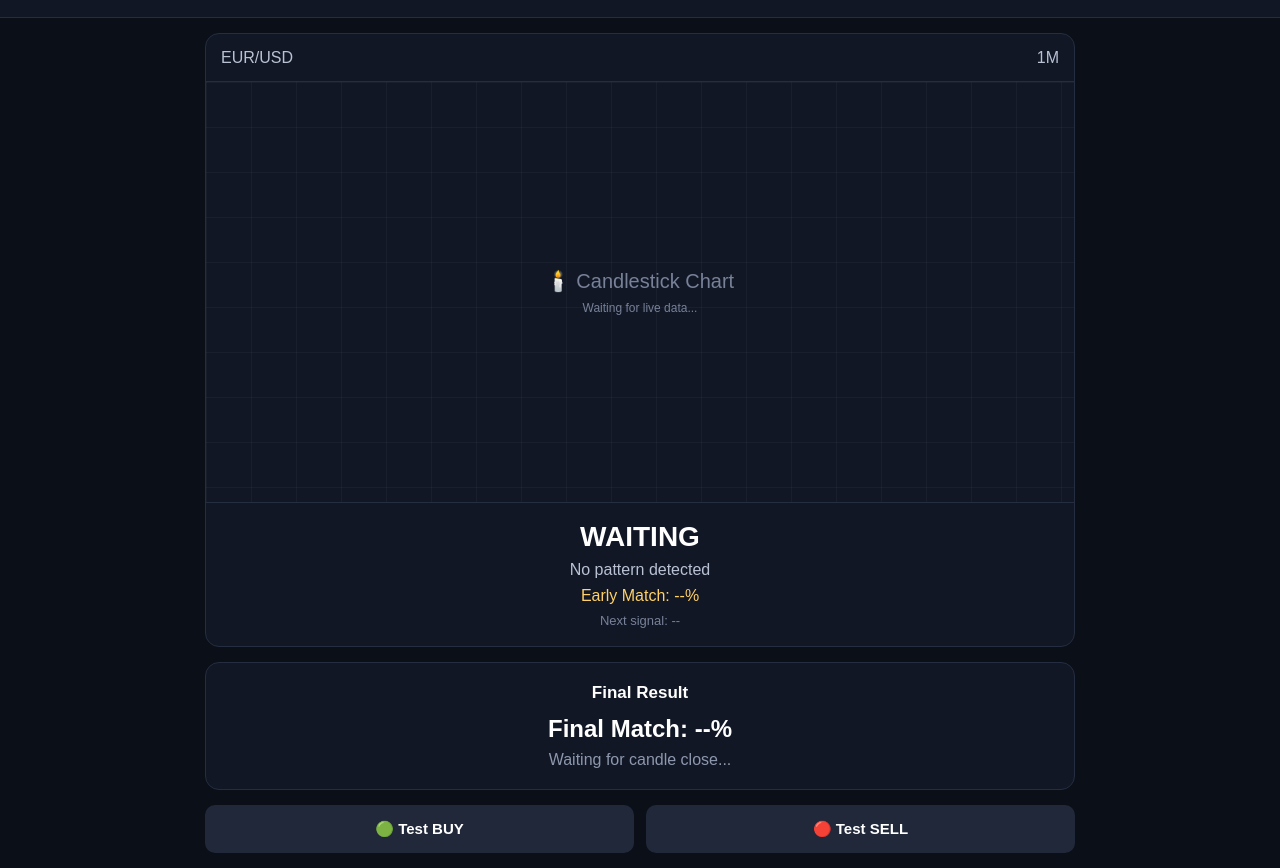
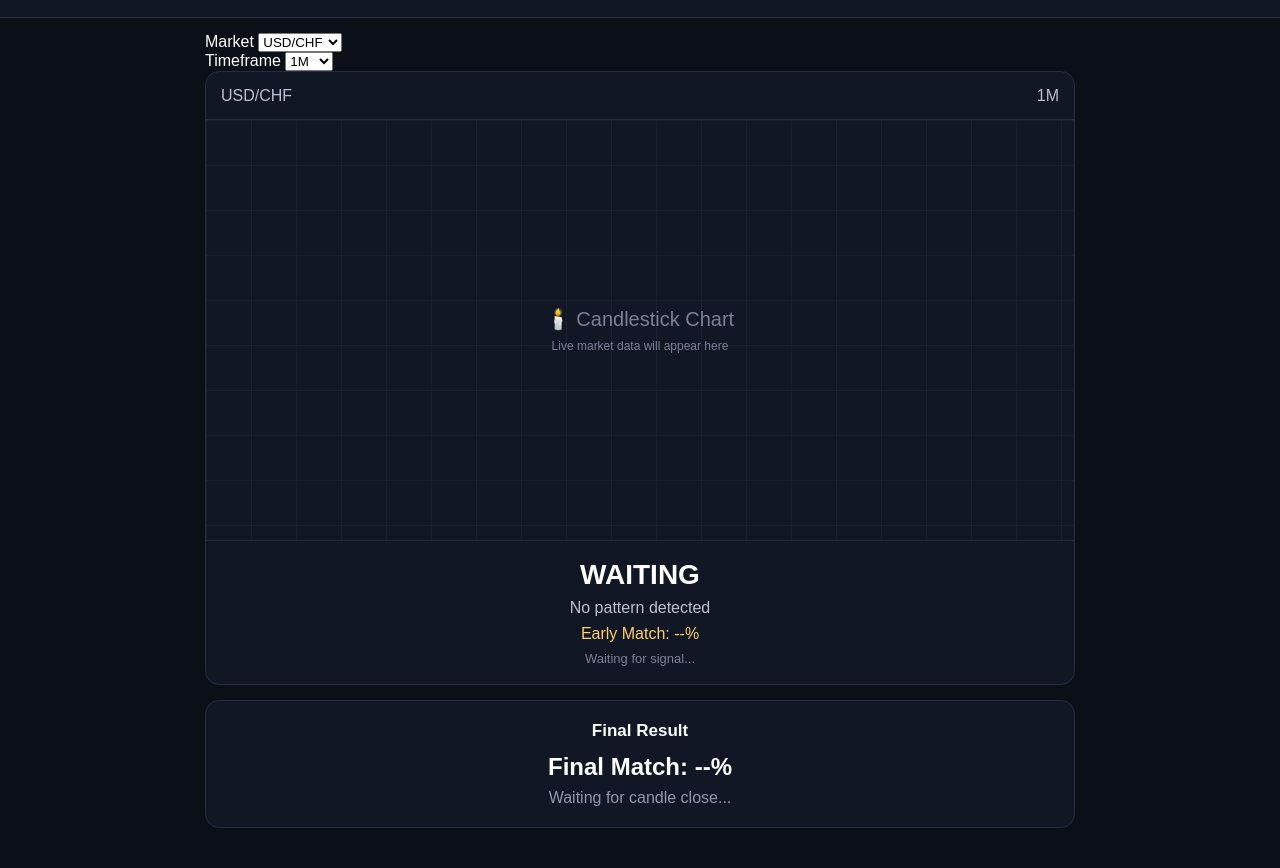
Before and after one commit to nurhoktt1-beep/candle-signal-app, a plain HTML site: page index.html in a window 1280 px wide. Shown: the part 47-915 px from the top of the page. After the commit the page ends 890 px from the top, so only its background shows below. Drawn offline with Linux system fonts and the light colour scheme.

Commit message:
Update index.html

```diff
--- a/index.html
+++ b/index.html
@@ -1,4 +1,3 @@
-
 <!DOCTYPE html>
 <html lang="en">
 <head>
@@ -17,36 +16,83 @@
 
 <main>
 
+  <div class="selectors">
+
+    <div class="selector">
+      <label>Market</label>
+      <select id="market">
+        <option>USD/CHF</option>
+        <option>USD/MXN</option>
+        <option>EUR/USD</option>
+        <option>GBP/USD</option>
+        <option>USD/JPY</option>
+        <option>AUD/USD</option>
+        <option>NZD/USD</option>
+        <option>USD/CAD</option>
+      </select>
+    </div>
+
+    <div class="selector">
+      <label>Timeframe</label>
+      <select id="timeframe">
+        <option value="1">1M</option>
+        <option value="5">5M</option>
+        <option value="15">15M</option>
+        <option value="30">30M</option>
+        <option value="60">1H</option>
+        <option value="240">4H</option>
+        <option value="D">1D</option>
+      </select>
+    </div>
+
+  </div>
+
   <section class="chart-box">
+
     <div class="chart-header">
-        <span>EUR/USD</span>
-        <span>1M</span>
+      <span id="selectedMarket">USD/CHF</span>
+      <span id="selectedTimeframe">1M</span>
     </div>
 
     <div id="chart">
       <div class="chart-message">
         🕯️ Candlestick Chart
-          <small>Waiting for live data...</small>
+        <small>Live market data will appear here</small>
       </div>
     </div>
 
     <div class="signal-box">
+
       <div id="signal">WAITING</div>
-        <div id="pattern">No pattern detected</div>
-        <div id="earlyMatch">Early Match: --%</div>
-        <div id="countdown">Next signal: --</div>
+
+      <div id="pattern">
+        No pattern detected
       </div>
+
+      <div id="earlyMatch">
+        Early Match: --%
+      </div>
+
+      <div id="countdown">
+        Waiting for signal...
+      </div>
+
+    </div>
+
   </section>
 
   <section class="result-box">
+
     <h2>Final Result</h2>
-      <div id="finalMatch">Final Match: --%</div>
-      <div id="confirmation">Waiting for candle close...</div>
-    </section>
 
-    <section class="controls">
-      <button onclick="testBuy()">🟢 Test BUY</button>
-      <button onclick="testSell()">🔴 Test SELL</button>
+    <div id="finalMatch">
+      Final Match: --%
+    </div>
+
+    <div id="confirmation">
+      Waiting for candle close...
+    </div>
+
   </section>
 
 </main>
```
Lines whose indentation alone changed are shown as unchanged.
